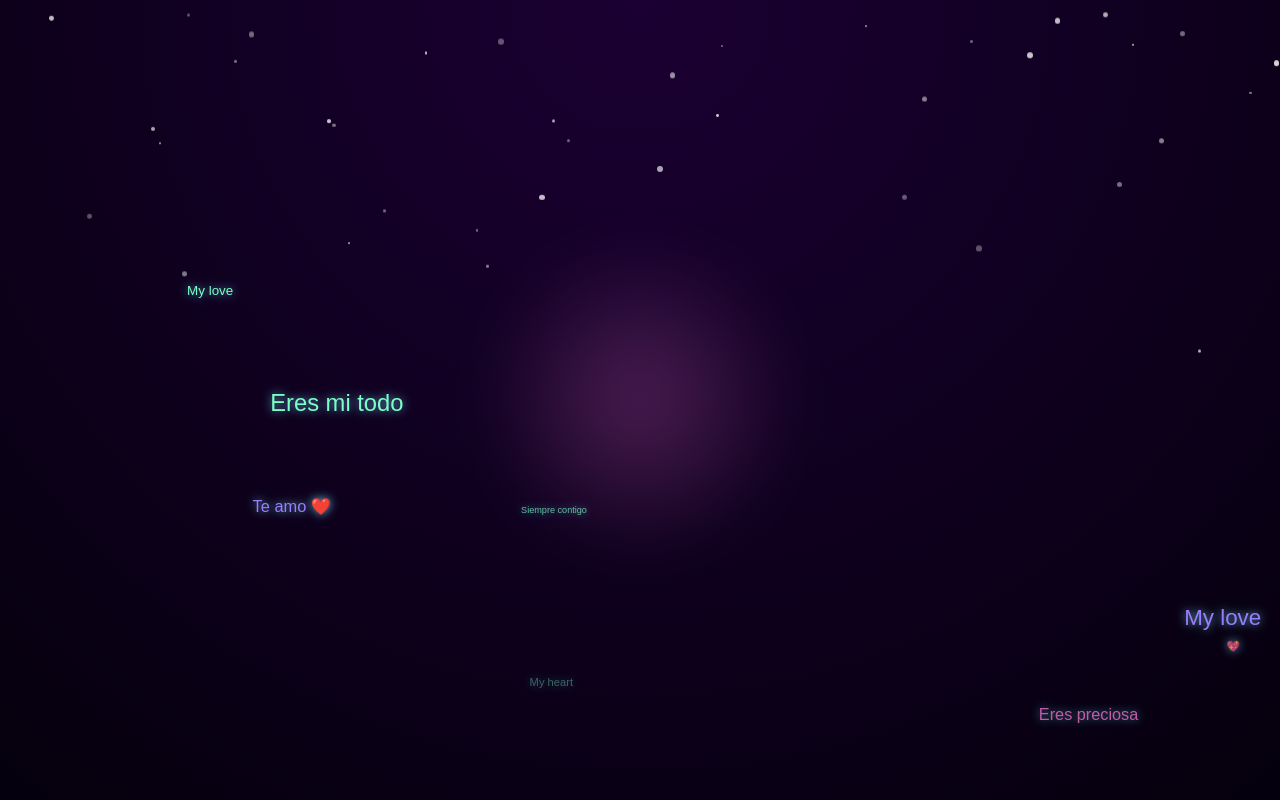
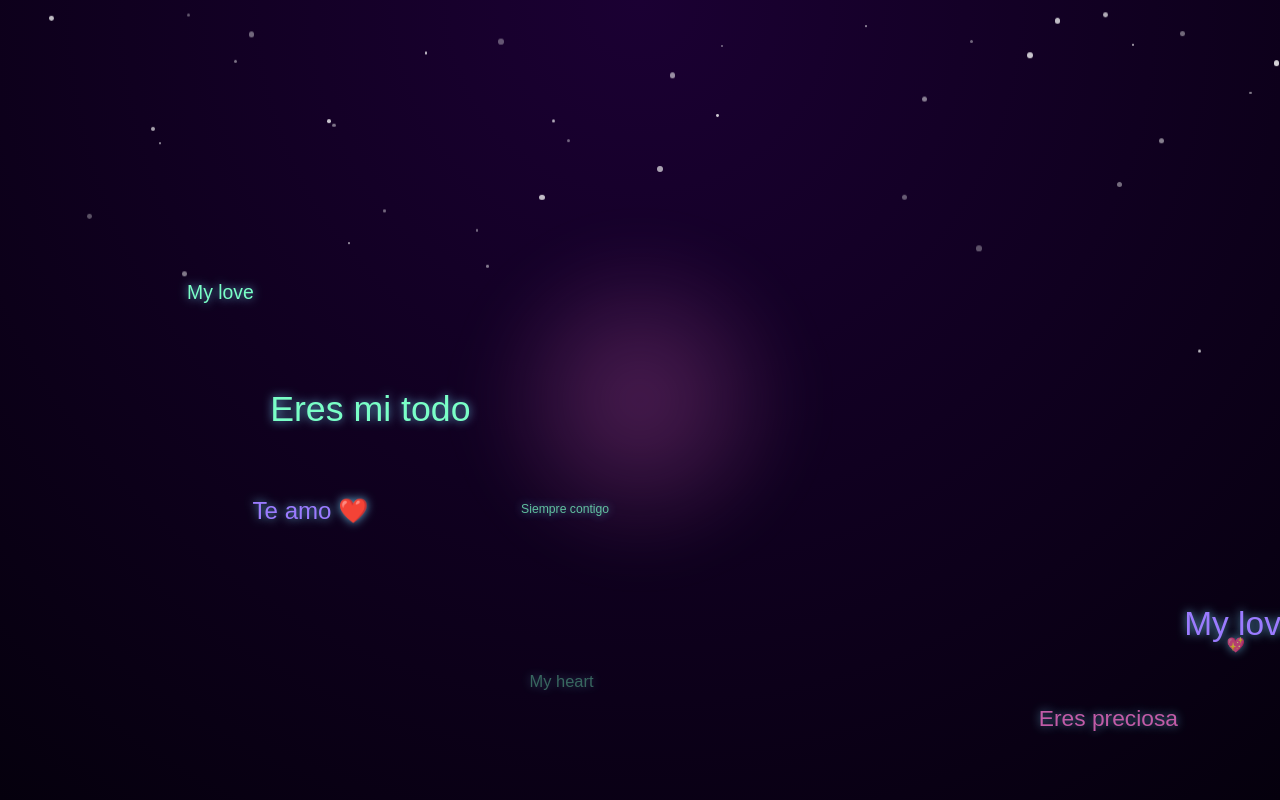
Before and after one commit to fininhajrulinanton-ship-it/love-universe2, a plain HTML site: page index.html in a window 1280 px wide. Shown: the top 800 px of the page. Drawn offline with Linux system fonts and the light colour scheme.

Commit message:
index.html

```diff
--- a/index.html
+++ b/index.html
@@ -117,12 +117,12 @@ function createItem(x = Math.random()*window.innerWidth) {
 
     const layer = Math.random();
     const duration = layer < 0.33 ? 30 : layer < 0.66 ? 22 : 14;
-    const sizeBoost = layer < 0.33 ? 0.6 : layer < 0.66 ? 0.9 : 1.1; // уменьшили размеры
+    const sizeBoost = layer < 0.33 ? 0.7 : layer < 0.66 ? 1 : 1.3;
 
     const span = document.createElement("span");
     span.className = "text";
     span.textContent = textlove[Math.floor(Math.random()*textlove.length)];
-    span.style.fontSize = (10 + Math.random()*12) * sizeBoost + "px"; // уменьшенный диапазон
+    span.style.fontSize = (12 + Math.random()*16) * sizeBoost + "px";
     span.style.color = colors[Math.floor(Math.random()*colors.length)];
 
     el.appendChild(span);
@@ -194,7 +194,7 @@ document.addEventListener("pointerdown", e => {
 
 /* обновление плотности при изменении размера окна */
 window.addEventListener("resize", () => {
-    // новые элементы будут учитываться с новым maxItems
+    // элементы сами удаляются через таймер, новые будут с учетом нового maxItems
 });
 </script>
 
```
